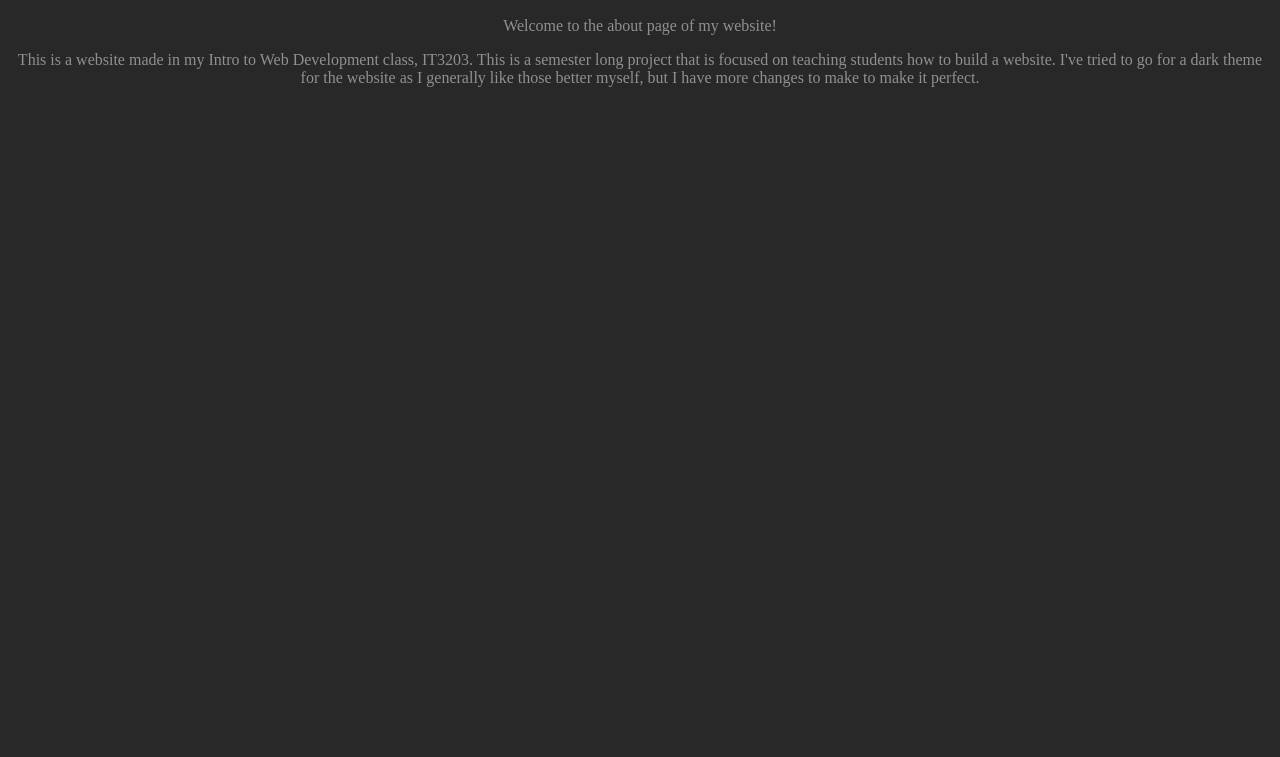
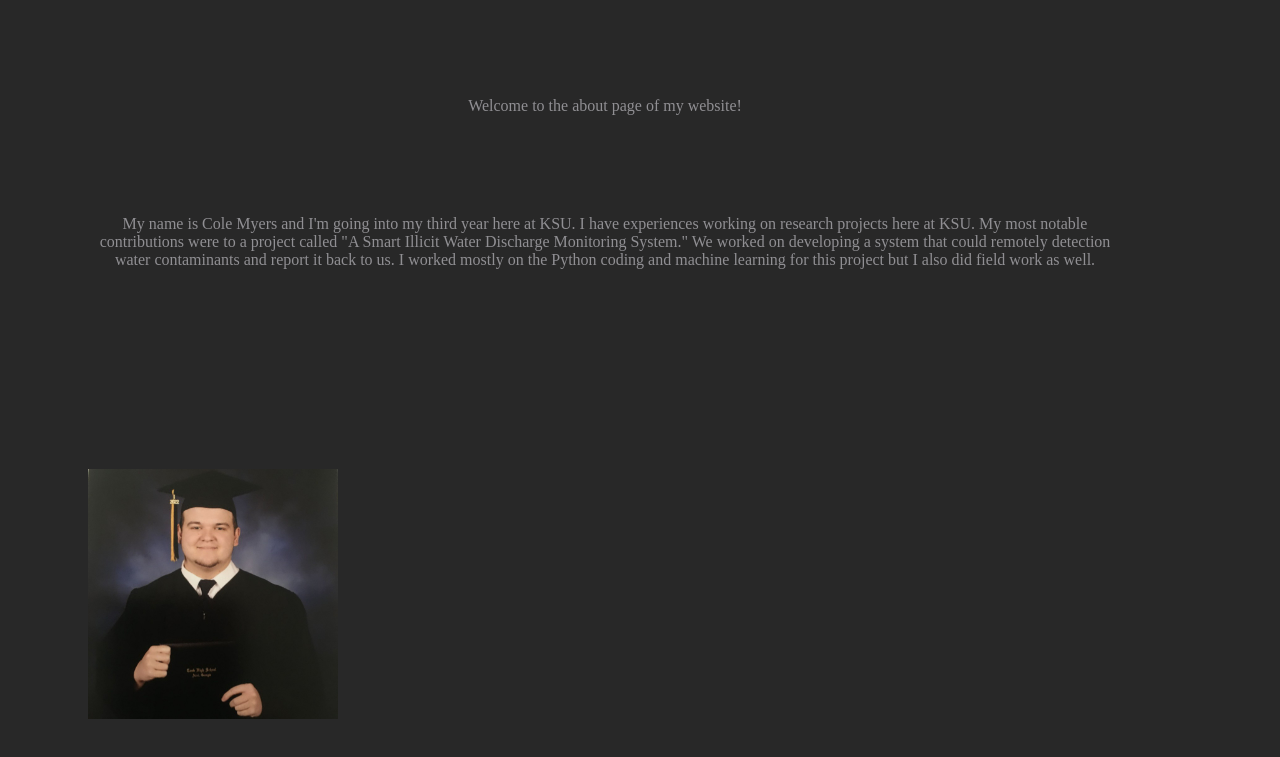
Before and after one commit to empomz/Web-Dev-Project, a plain HTML site: page About.html in a window 1280 px wide. Shown: the part 117-874 px from the top of the page. Before the commit the page ends 800 px from the top, so only its background shows below. Drawn offline with Linux system fonts and the light colour scheme.

Commit message:
Add files via upload

```diff
--- a/About.html
+++ b/About.html
@@ -21,7 +21,8 @@
 		Welcome to the about page of my website!
 	</p>
 	<p>
-		This is a website made in my Intro to Web Development class, IT3203. This is a semester long project that is focused on teaching students how to build a website. I've tried to go for a dark theme for the website as I generally like those better myself, but I have more changes to make to make it perfect.
+		My name is Cole Myers and I'm going into my third year here at KSU. I have experiences working on research projects here at KSU. My most notable contributions were to a project called "A Smart Illicit Water Discharge Monitoring System." We worked on developing a system that could remotely detection water contaminants and report it back to us. I worked mostly on the Python coding and machine learning for this project but I also did field work as well.
 	</p>
+	<img src = "meGraduating.jfif" alt="Me" align = "left">
 </body>
 </html>
--- a/style.css
+++ b/style.css
@@ -28,4 +28,17 @@ p {
 	color:#908f93;
 	font-family: "sans-serif";
 	text-align: center;
+	margin-top: 100px;
+ 	margin-bottom: 100px;
+  	margin-right: 150px;
+  	margin-left: 80px;
 }
+img{
+	height: 250px;
+	width: 250px;
+	align-content: left;
+	margin-top: 100px;
+ 	margin-bottom: 100px;
+  	margin-right: 150px;
+  	margin-left: 80px;
+}
```
Also changed, not shown: index.html (+4 -1 lines), meGraduating.jfif (added).
